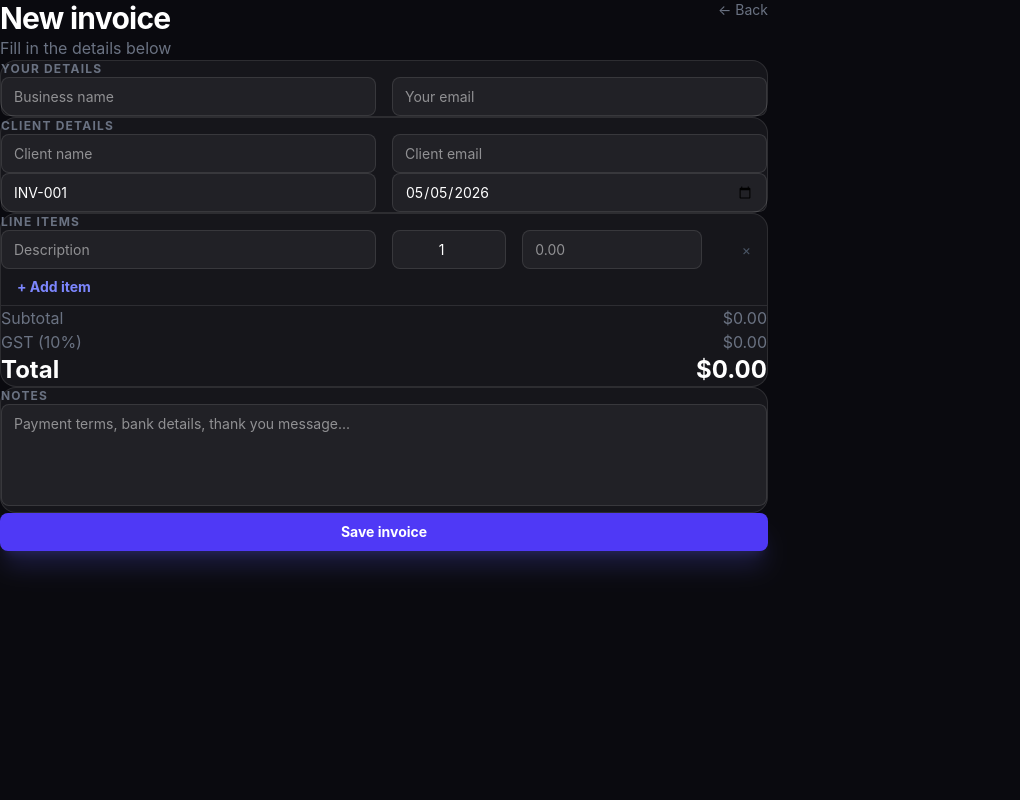
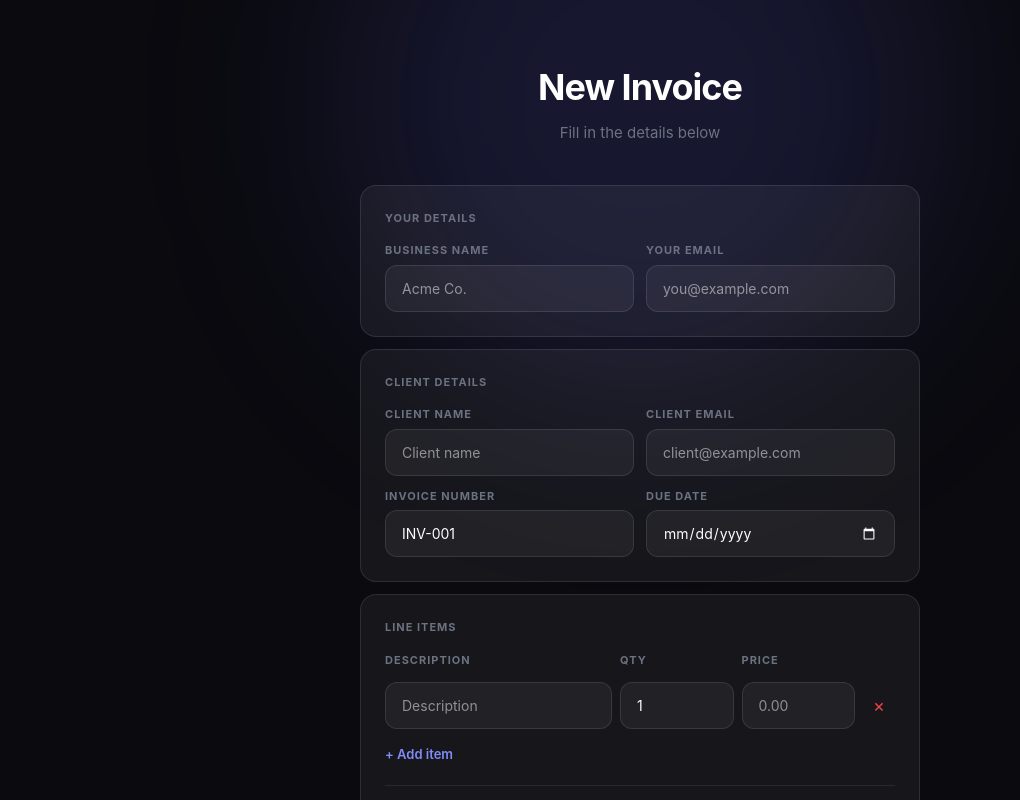
Before and after one commit to khxn-zyn/BillMate, a Next.js app: page /invoice/new in a window 1280 px wide. Shown: the top 800 px of the page, without its empty margins (0-1020 px from the left). Built offline with nearby package versions, Linux system fonts and the light colour scheme.

Commit message:
Redesign create invoice page

```diff
--- a/app/invoice/new/page.js
+++ b/app/invoice/new/page.js
@@ -1,180 +1,170 @@
 'use client'
 import { useState } from 'react'
 import { useRouter } from 'next/navigation'
-import Link from 'next/link'
 
 export default function NewInvoice() {
   const router = useRouter()
-  const [invoice, setInvoice] = useState({
-    clientName: '',
-    clientEmail: '',
-    date: new Date().toISOString().split('T')[0],
-    num: 'INV-001',
-    items: [{ id: 1, description: '', qty: 1, price: 0 }],
-    notes: ''
+  const [lines, setLines] = useState([{ id: 1, desc: '', qty: 1, price: '' }])
+  const [form, setForm] = useState({
+    bizName: '', bizEmail: '', clientName: '', clientEmail: '',
+    num: 'INV-001', due: '', notes: ''
   })
 
-  const addItem = () => {
-    setInvoice({
-      ...invoice,
-      items: [...invoice.items, { id: Date.now(), description: '', qty: 1, price: 0 }]
-    })
-  }
+  const updateForm = (k, v) => setForm(f => ({ ...f, [k]: v }))
+  const addLine = () => setLines(l => [...l, { id: Date.now(), desc: '', qty: 1, price: '' }])
+  const removeLine = (id) => setLines(l => l.filter(x => x.id !== id))
+  const updateLine = (id, k, v) => setLines(l => l.map(x => x.id === id ? { ...x, [k]: v } : x))
 
-  const updateItem = (id, field, value) => {
-    const newItems = invoice.items.map(item =>
-      item.id === id ? { ...item, [field]: value } : item
-    )
-    setInvoice({ ...invoice, items: newItems })
-  }
-
-  const subtotal = invoice.items.reduce((acc, item) => acc + (item.qty * item.price), 0)
+  const subtotal = lines.reduce((s, l) => s + ((parseFloat(l.qty) || 0) * (parseFloat(l.price) || 0)), 0)
   const gst = subtotal * 0.1
   const total = subtotal + gst
 
-  const saveInvoice = () => {
-    const saved = JSON.parse(localStorage.getItem('billmate_invoices') || '[]')
-    const newInv = { ...invoice, id: Date.now(), total: total, status: 'unpaid' }
-    localStorage.setItem('billmate_invoices', JSON.stringify([newInv, ...saved]))
+  const save = () => {
+    if (!form.clientName) { alert('Please enter a client name'); return }
+    const invoices = JSON.parse(localStorage.getItem('billmate_invoices') || '[]')
+    const inv = { ...form, id: Date.now(), lines, subtotal, gst, total, status: 'unpaid', date: new Date().toISOString().split('T')[0] }
+    invoices.unshift(inv)
+    localStorage.setItem('billmate_invoices', JSON.stringify(invoices))
     router.push('/dashboard')
   }
 
+  const inputStyle = {
+    width: '100%',
+    background: 'rgba(255,255,255,0.05)',
+    border: '1px solid rgba(255,255,255,0.1)',
+    borderRadius: 12,
+    padding: '12px 16px',
+    color: 'white',
+    fontSize: 14,
+    outline: 'none',
+  }
+
+  const cardStyle = {
+    background: 'rgba(255,255,255,0.05)',
+    border: '1px solid rgba(255,255,255,0.1)',
+    borderRadius: 16,
+    padding: 24,
+    marginBottom: 12,
+  }
+
+  const labelStyle = {
+    color: '#6b7280',
+    fontSize: 11,
+    fontWeight: 700,
+    textTransform: 'uppercase',
+    letterSpacing: 1,
+    marginBottom: 6,
+    display: 'block',
+  }
+
   return (
-    <main className="min-h-screen bg-[#0a0a0f] text-white py-20 px-6">
-      {/* Centered Container */}
-      <div className="max-w-3xl mx-auto">
+    <div style={{minHeight:'100vh', background:'#0a0a0f', display:'flex', flexDirection:'column', alignItems:'center', padding:'60px 20px'}}>
+      <div style={{position:'fixed', top:-200, left:'50%', transform:'translateX(-50%)', width:600, height:600, background:'rgba(99,102,241,0.15)', borderRadius:'50%', filter:'blur(100px)', pointerEvents:'none'}} />
 
-        {/* Header Area */}
-        <div className="flex justify-between items-start mb-10">
-          <div>
-            <h1 className="text-3xl font-bold tracking-tight">New invoice</h1>
-            <p className="text-gray-500 mt-1">Fill in the details below</p>
-          </div>
-          <Link href="/dashboard" className="text-gray-500 hover:text-white transition text-sm flex items-center gap-2">
-            ← Back
-          </Link>
+      <div style={{width:'100%', maxWidth:560, position:'relative', zIndex:10}}>
+
+        {/* Header */}
+        <div style={{textAlign:'center', marginBottom:40}}>
+          <h1 style={{fontSize:36, fontWeight:700, color:'white', letterSpacing:'-1px'}}>New Invoice</h1>
+          <p style={{color:'#6b7280', fontSize:15, marginTop:8}}>Fill in the details below</p>
         </div>
 
-        <div className="space-y-6">
-          {/* Your Details */}
-          <section className="bg-white/5 border border-white/10 rounded-2xl p-8">
-            <h2 className="text-xs font-bold text-gray-500 uppercase tracking-widest mb-6">Your Details</h2>
-            <div className="grid grid-cols-1 md:grid-cols-2 gap-4">
-              <input type="text" placeholder="Business name" className="bg-white/5 border border-white/10 rounded-xl p-4 focus:outline-none focus:border-indigo-500 transition" />
-              <input type="email" placeholder="Your email" className="bg-white/5 border border-white/10 rounded-xl p-4 focus:outline-none focus:border-indigo-500 transition" />
+        {/* Business details */}
+        <div style={cardStyle}>
+          <p style={{...labelStyle, marginBottom:16}}>Your details</p>
+          <div style={{display:'grid', gridTemplateColumns:'1fr 1fr', gap:12}}>
+            <div>
+              <label style={labelStyle}>Business name</label>
+              <input style={inputStyle} placeholder="Acme Co." value={form.bizName} onChange={e => updateForm('bizName', e.target.value)} />
             </div>
-          </section>
-
-          {/* Client Details */}
-          <section className="bg-white/5 border border-white/10 rounded-2xl p-8">
-            <h2 className="text-xs font-bold text-gray-500 uppercase tracking-widest mb-6">Client Details</h2>
-            <div className="grid grid-cols-1 md:grid-cols-2 gap-4 mb-4">
-              <input
-                type="text"
-                placeholder="Client name"
-                className="bg-white/5 border border-white/10 rounded-xl p-4 focus:outline-none focus:border-indigo-500 transition"
-                onChange={(e) => setInvoice({...invoice, clientName: e.target.value})}
-              />
-              <input
-                type="email"
-                placeholder="Client email"
-                className="bg-white/5 border border-white/10 rounded-xl p-4 focus:outline-none focus:border-indigo-500 transition"
-                onChange={(e) => setInvoice({...invoice, clientEmail: e.target.value})}
-              />
-            </div>
-            <div className="grid grid-cols-2 gap-4">
-              <input
-                type="text"
-                value={invoice.num}
-                className="bg-white/5 border border-white/10 rounded-xl p-4 focus:outline-none focus:border-indigo-500 transition"
-                onChange={(e) => setInvoice({...invoice, num: e.target.value})}
-              />
-              <input
-                type="date"
-                value={invoice.date}
-                className="bg-white/5 border border-white/10 rounded-xl p-4 focus:outline-none focus:border-indigo-500 transition text-white"
-                onChange={(e) => setInvoice({...invoice, date: e.target.value})}
-              />
-            </div>
-          </section>
-
-          {/* Line Items */}
-          <section className="bg-white/5 border border-white/10 rounded-2xl p-8">
-            <h2 className="text-xs font-bold text-gray-500 uppercase tracking-widest mb-6">Line Items</h2>
-            {invoice.items.map((item) => (
-              <div key={item.id} className="grid grid-cols-12 gap-4 mb-4 items-center">
-                <div className="col-span-6">
-                  <input
-                    type="text"
-                    placeholder="Description"
-                    className="w-full bg-white/5 border border-white/10 rounded-xl p-4 focus:outline-none focus:border-indigo-500 transition"
-                    onChange={(e) => updateItem(item.id, 'description', e.target.value)}
-                  />
-                </div>
-                <div className="col-span-2">
-                  <input
-                    type="number"
-                    value={item.qty}
-                    className="w-full bg-white/5 border border-white/10 rounded-xl p-4 focus:outline-none focus:border-indigo-500 transition text-center"
-                    onChange={(e) => updateItem(item.id, 'qty', parseInt(e.target.value))}
-                  />
-                </div>
-                <div className="col-span-3">
-                  <input
-                    type="number"
-                    placeholder="0.00"
-                    className="w-full bg-white/5 border border-white/10 rounded-xl p-4 focus:outline-none focus:border-indigo-500 transition"
-                    onChange={(e) => updateItem(item.id, 'price', parseFloat(e.target.value))}
-                  />
-                </div>
-                <div className="col-span-1 text-right">
-                  <button className="text-gray-600 hover:text-red-500 transition">×</button>
+            <div>
+              <label style={labelStyle}>Your email</label>
+              <input style={inputStyle} placeholder="you@example.com" value={form.bizEmail} onChange={e => updateForm('bizEmail', e.target.value)} />
             </div>
           </div>
+        </div>
+
+        {/* Client details */}
+        <div style={cardStyle}>
+          <p style={{...labelStyle, marginBottom:16}}>Client details</p>
+          <div style={{display:'grid', gridTemplateColumns:'1fr 1fr', gap:12, marginBottom:12}}>
+            <div>
+              <label style={labelStyle}>Client name</label>
+              <input style={inputStyle} placeholder="Client name" value={form.clientName} onChange={e => updateForm('clientName', e.target.value)} />
+            </div>
+            <div>
+              <label style={labelStyle}>Client email</label>
+              <input style={inputStyle} placeholder="client@example.com" value={form.clientEmail} onChange={e => updateForm('clientEmail', e.target.value)} />
+            </div>
+          </div>
+          <div style={{display:'grid', gridTemplateColumns:'1fr 1fr', gap:12}}>
+            <div>
+              <label style={labelStyle}>Invoice number</label>
+              <input style={inputStyle} placeholder="INV-001" value={form.num} onChange={e => updateForm('num', e.target.value)} />
+            </div>
+            <div>
+              <label style={labelStyle}>Due date</label>
+              <input style={{...inputStyle, colorScheme:'dark'}} type="date" value={form.due} onChange={e => updateForm('due', e.target.value)} />
+            </div>
+          </div>
+        </div>
+
+        {/* Line items */}
+        <div style={cardStyle}>
+          <p style={{...labelStyle, marginBottom:16}}>Line items</p>
+          <div style={{display:'grid', gridTemplateColumns:'2fr 1fr 1fr 32px', gap:8, marginBottom:8}}>
+            <span style={labelStyle}>Description</span>
+            <span style={labelStyle}>Qty</span>
+            <span style={labelStyle}>Price</span>
+            <span></span>
+          </div>
+          {lines.map(l => (
+            <div key={l.id} style={{display:'grid', gridTemplateColumns:'2fr 1fr 1fr 32px', gap:8, marginBottom:8}}>
+              <input style={inputStyle} placeholder="Description" value={l.desc} onChange={e => updateLine(l.id, 'desc', e.target.value)} />
+              <input style={inputStyle} type="number" placeholder="1" value={l.qty} onChange={e => updateLine(l.id, 'qty', e.target.value)} />
+              <input style={inputStyle} type="number" placeholder="0.00" value={l.price} onChange={e => updateLine(l.id, 'price', e.target.value)} />
+              <button onClick={() => removeLine(l.id)} style={{background:'transparent', color:'#ef4444', fontSize:18, cursor:'pointer', border:'none', padding:0}}>×</button>
+            </div>
           ))}
-            <button
-              onClick={addItem}
-              className="text-indigo-400 hover:text-indigo-300 font-bold text-sm mt-2"
-            >
+          <button onClick={addLine} style={{background:'transparent', color:'#818cf8', fontSize:13, fontWeight:600, cursor:'pointer', border:'none', marginTop:8, padding:0}}>
             + Add item
           </button>
 
-            {/* Totals Section */}
-            <div className="mt-10 pt-10 border-t border-white/10 space-y-3">
-              <div className="flex justify-between text-gray-500">
-                <span>Subtotal</span>
-                <span>${subtotal.toFixed(2)}</span>
+          {/* Totals */}
+          <div style={{marginTop:20, paddingTop:16, borderTop:'1px solid rgba(255,255,255,0.08)'}}>
+            <div style={{display:'flex', justifyContent:'space-between', color:'#6b7280', fontSize:13, marginBottom:6}}>
+              <span>Subtotal</span><span>${subtotal.toFixed(2)}</span>
             </div>
-              <div className="flex justify-between text-gray-500">
-                <span>GST (10%)</span>
-                <span>${gst.toFixed(2)}</span>
+            <div style={{display:'flex', justifyContent:'space-between', color:'#6b7280', fontSize:13, marginBottom:6}}>
+              <span>GST (10%)</span><span>${gst.toFixed(2)}</span>
             </div>
-              <div className="flex justify-between text-2xl font-bold text-white pt-2">
-                <span>Total</span>
-                <span>${total.toFixed(2)}</span>
+            <div style={{display:'flex', justifyContent:'space-between', color:'white', fontSize:16, fontWeight:700, marginTop:8, paddingTop:8, borderTop:'1px solid rgba(255,255,255,0.08)'}}>
+              <span>Total</span><span>${total.toFixed(2)}</span>
             </div>
           </div>
-          </section>
+        </div>
 
         {/* Notes */}
-          <section className="bg-white/5 border border-white/10 rounded-2xl p-8">
-            <h2 className="text-xs font-bold text-gray-500 uppercase tracking-widest mb-6">Notes</h2>
+        <div style={cardStyle}>
+          <label style={labelStyle}>Notes</label>
           <textarea
             placeholder="Payment terms, bank details, thank you message..."
-              rows={4}
-              className="w-full bg-white/5 border border-white/10 rounded-xl p-4 focus:outline-none focus:border-indigo-500 transition resize-none"
-              onChange={(e) => setInvoice({...invoice, notes: e.target.value})}
+            value={form.notes}
+            onChange={e => updateForm('notes', e.target.value)}
+            rows={3}
+            style={{...inputStyle, resize:'vertical'}}
           />
-          </section>
+        </div>
 
-          <button
-            onClick={saveInvoice}
-            className="w-full bg-indigo-600 hover:bg-indigo-500 text-white font-bold py-5 rounded-2xl transition shadow-xl shadow-indigo-500/20 text-lg"
-          >
-            Save invoice
+        {/* Buttons */}
+        <button onClick={save} style={{width:'100%', background:'#4f46e5', color:'white', padding:'16px', borderRadius:16, fontWeight:700, fontSize:15, cursor:'pointer', border:'none', marginBottom:8}}>
+          Save Invoice
         </button>
+        <button onClick={() => router.push('/dashboard')} style={{width:'100%', background:'rgba(255,255,255,0.05)', color:'#6b7280', padding:'14px', borderRadius:16, fontWeight:600, fontSize:14, cursor:'pointer', border:'1px solid rgba(255,255,255,0.1)'}}>
+          Cancel
+        </button>
+
       </div>
     </div>
-    </main>
   )
 }
```
Lines whose indentation alone changed are shown as unchanged.
